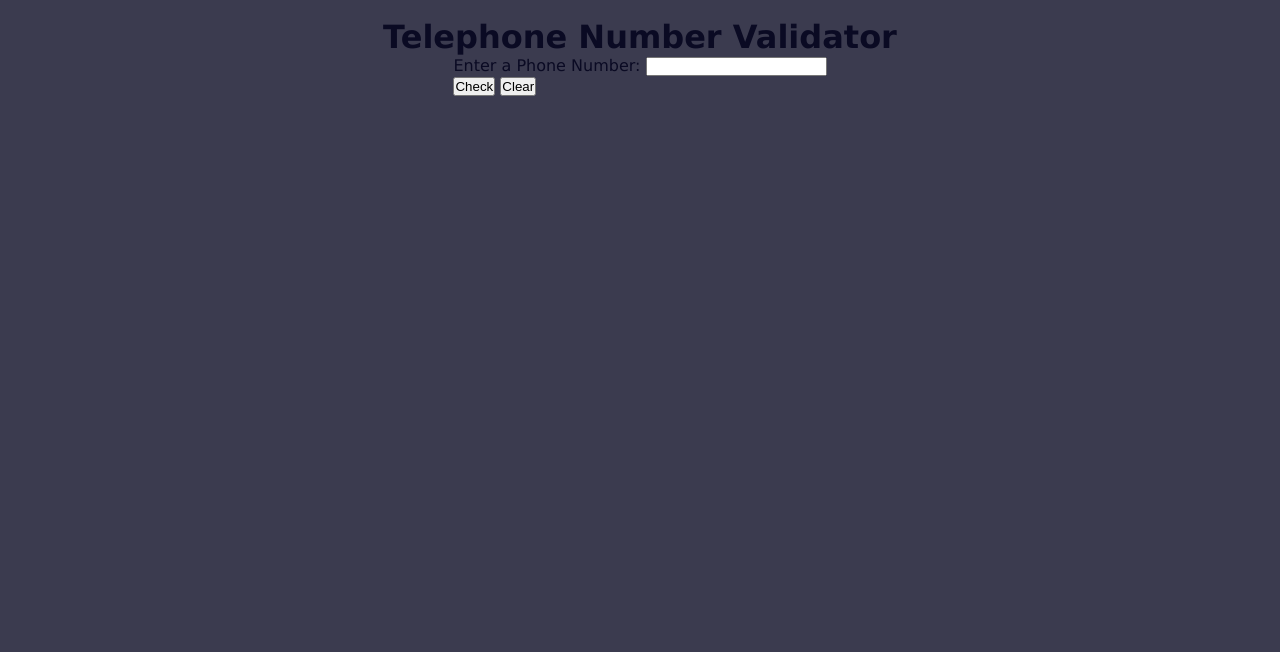
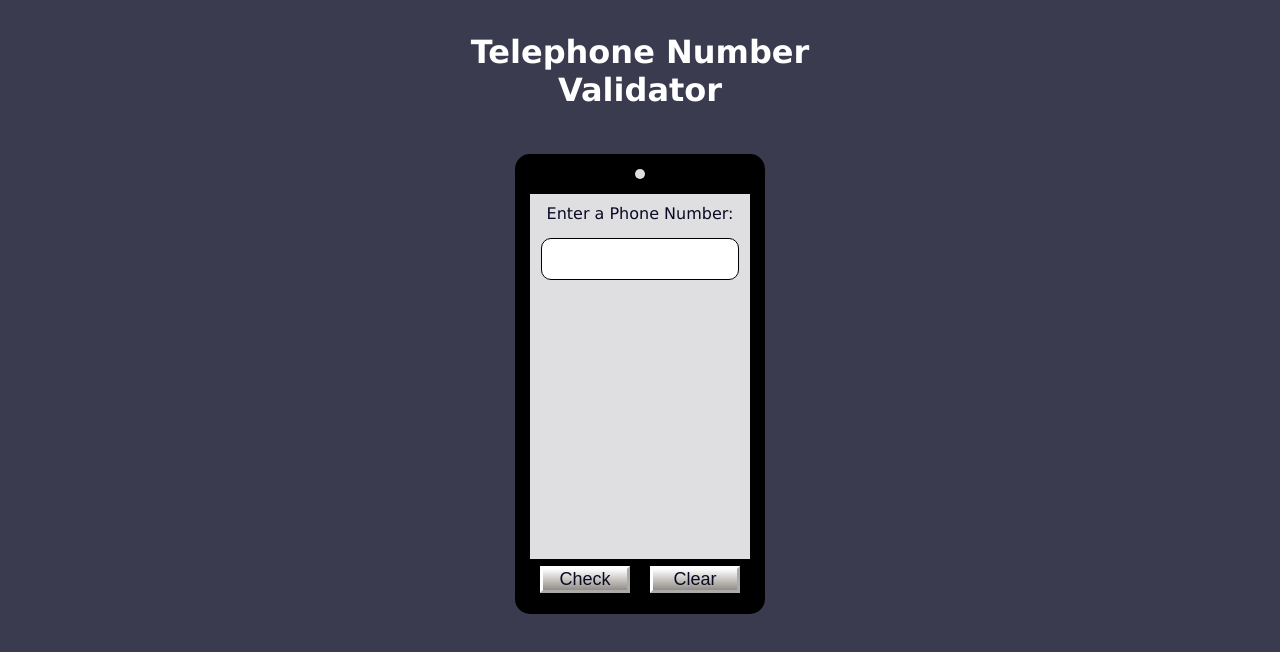
Before and after one commit to SvdNeo/Mobile_Number_validator, a plain HTML site: page index.html in a window 1280 px wide. Shown: the part 72-724 px from the top of the page. Drawn offline with Linux system fonts and the light colour scheme.

Commit message:
provided styling

```diff
--- a/styles.css
+++ b/styles.css
@@ -30,3 +30,89 @@
     height: 30px;
     margin-bottom: 20px;
   }
+  h1 {
+    color: white;
+    width: 100%;
+    max-width: 480px;
+    margin: 15px 0;
+    text-align: var(--center-text);
+  }
+
+  .phone-container {
+    position: relative;
+    background-color: var(--phone-colors);
+    width: 250px;
+    height: 460px;
+    margin: 30px auto;
+    border-radius: 15px;
+    border: 15px solid black;
+    display: flex;
+    flex-direction: column;
+    align-items: center;
+  }
+
+  .phone-background {
+    background-color: black;
+    width: 100%;
+    height: 25px;
+  }
+
+  .phone-camera {
+    background-color: var(--phone-colors);
+    width: 10px;
+    height: 10px;
+    border-radius: 50%;
+    margin: auto;
+  }
+
+  label {
+    margin: 10px auto 5px;
+  }
+
+  #user-input {
+    display: block;
+    margin: 10px auto;
+    padding: 5px;
+    border: 1px solid black;
+    border-radius: 10px;
+    text-align: var(--center-text);
+    width: 90%;
+    height: 42px;
+    font-size: 16px;
+  }
+
+  .phone-footer {
+    background-color: black;
+    width: 100%;
+    height: 40px;
+    position: absolute;
+    bottom: 0;
+    display: flex;
+    align-items: center;
+    justify-content: center;
+  }
+
+  .btn-styles {
+    cursor: pointer;
+    width: 100px;
+    margin: 10px;
+    color: #0a0a23;
+    font-size: 18px;
+    background-color: #ffffff;
+    background-image: linear-gradient(#ffffff, #928d86);
+    border-color: #ffffff;
+    border-width: 3px;
+  }
+
+  #results-div {
+    overflow-y: auto;
+    height: 265px;
+    width: 100%;
+  }
+
+  .results-text {
+    font-size: 1.2rem;
+    padding: 5px;
+    text-align: var(--center-text);
+    margin: 10px 0;
+  }
```
